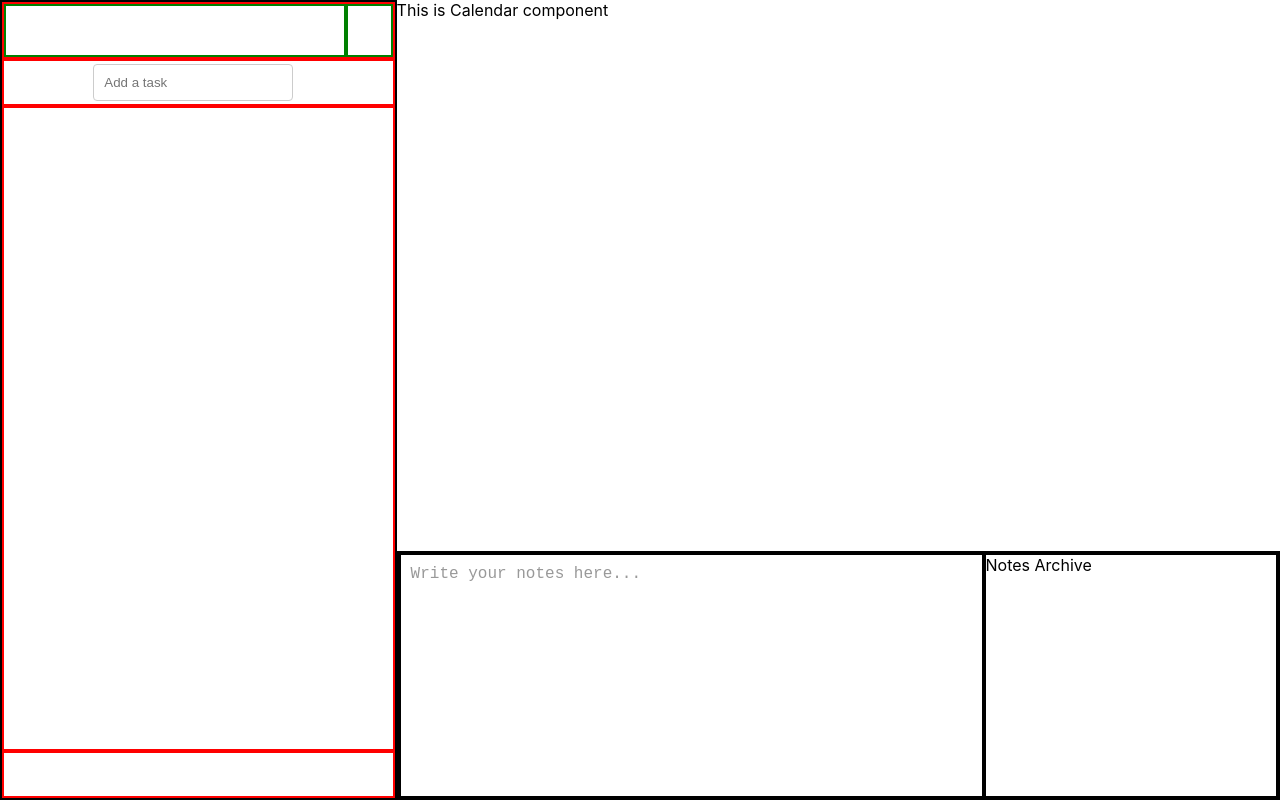
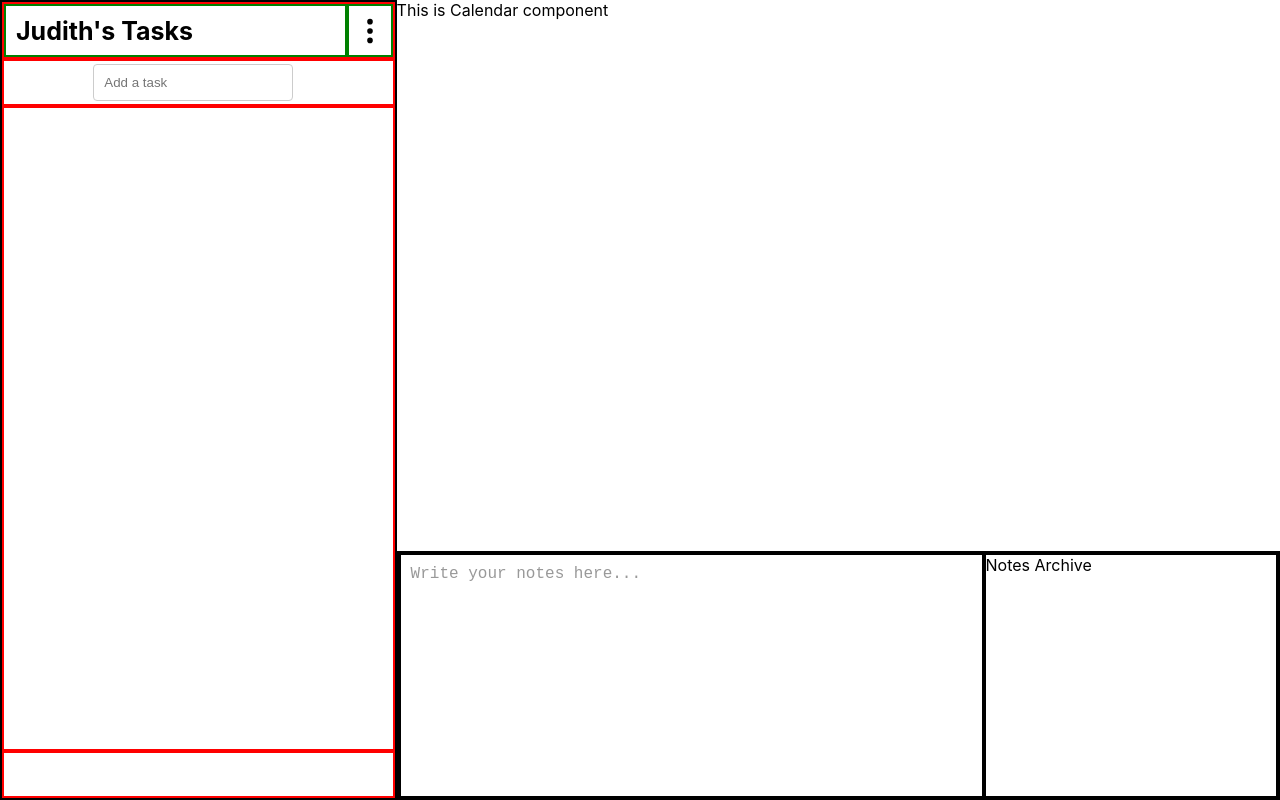
Before and after one commit to this-is-judith/weekly-planner, a React (Create React App) app: page / in a window 1280 px wide. Built offline with nearby package versions, Linux system fonts and the light colour scheme.

Commit message:
place task header and icon in title bar

```diff
--- a/src/Components/Tasks.jsx
+++ b/src/Components/Tasks.jsx
@@ -1,6 +1,6 @@
 import React, { useState } from "react";
 import "./tasks.css";
-// import { BsThreeDotsVertical } from "react-icons/bs";
+import { BsThreeDotsVertical } from "react-icons/bs";
 
 function Tasks() {
   const [tasks, setTasks] = useState([]);
@@ -32,9 +32,12 @@ function Tasks() {
     <>
       <div className="tasks-parent">
         <div className="tasks-component tasks-header">
-          <div className="tasks-header-title"></div>
+          <div className="tasks-header-title">
+            <h1>Judith's Tasks</h1>
+          </div>
+
           <div className="tasks-header-icon">
-            {/* <BsThreeDotsVertical /> */}
+            <BsThreeDotsVertical size="30" />
           </div>
         </div>
 
--- a/src/Components/tasks.css
+++ b/src/Components/tasks.css
@@ -17,11 +17,22 @@
 .tasks-header-title {
   flex: 8;
   border: 2px solid green;
+  padding: 0 0 0 10px;
+  display: flex;
+  align-items: center;
+}
+
+.tasks-header-title h1 {
+  font-size: 25px;
+  margin: 0;
 }
 
 .tasks-header-icon {
   flex: 1;
   border: 2px solid green;
+  display: flex;
+  align-items: center;
+  justify-content: center;
 }
 
 .add-a-task {
```
